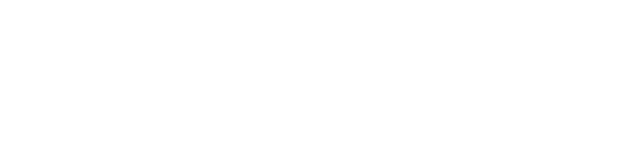
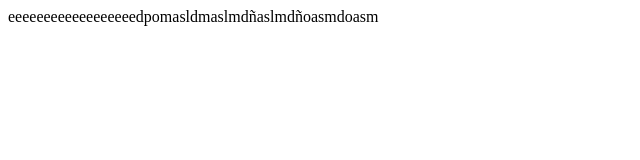
Before and after one commit to pxert/pataros, a plain HTML site: page index.html in a window 1280 px wide. Shown: the whole page, without its empty margins (0-640 px from the left). Drawn offline with Linux system fonts and the light colour scheme.

Commit message:
update html
epalarepa

```diff
--- a/index.html
+++ b/index.html
@@ -6,6 +6,7 @@
     <title>Document</title>
 </head>
 <body>
+    eeeeeeeeeeeeeeeeeedpomasldmaslmdñaslmdñoasmdoasm
 
 </body>
 </html>
```
